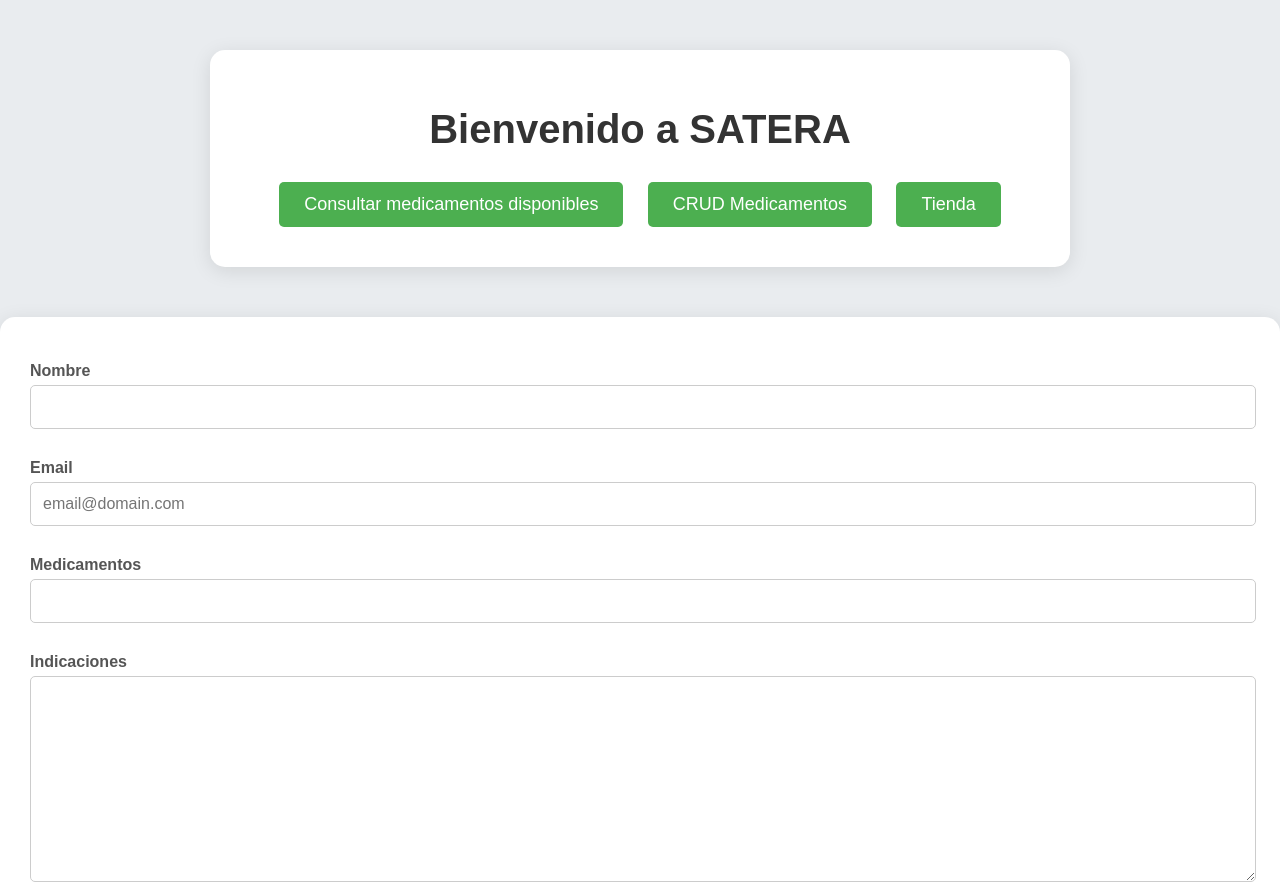
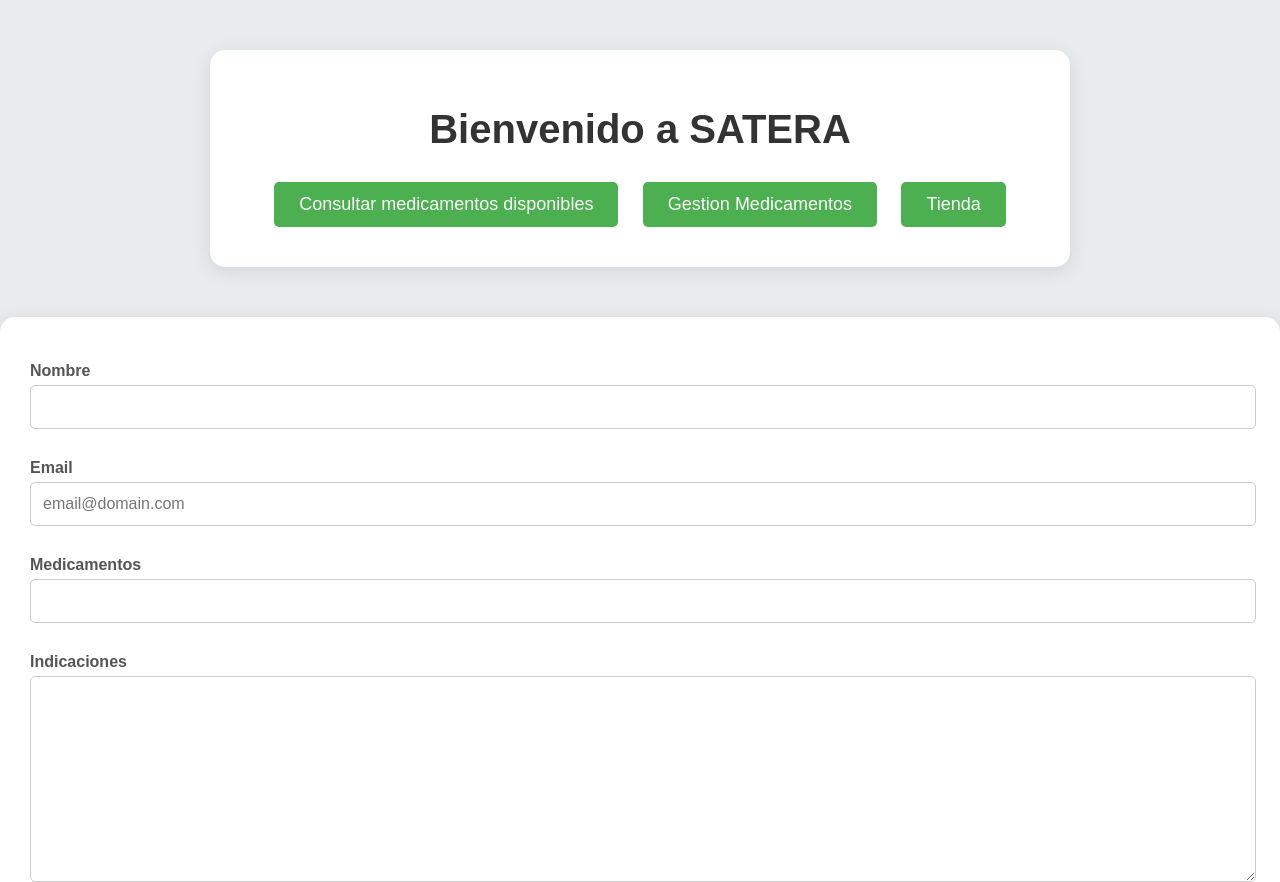
Before and after one commit to pJulianV/consulta-medicamentos, a website: page public/index.html in a window 1280 px wide. Shown: the top 882 px of the page. Drawn offline with Linux system fonts and the light colour scheme.

Commit message:
link https://my-node-app-9ltv.onrender.com/

```diff
--- a/public/index.html
+++ b/public/index.html
@@ -10,7 +10,7 @@
     <div class="container">
         <h1>Bienvenido a SATERA</h1>
         <button onclick="window.location.href='medicamentos.html'">Consultar medicamentos disponibles</button>
-        <button onclick="window.location.href='crud.html'">CRUD Medicamentos</button>
+        <button onclick="window.location.href='https://my-node-app-9ltv.onrender.com/'">Gestion Medicamentos</button>
         <button onclick="window.location.href='menu/indexPrincipal.html'">Tienda </button>
     </div>
 
```
